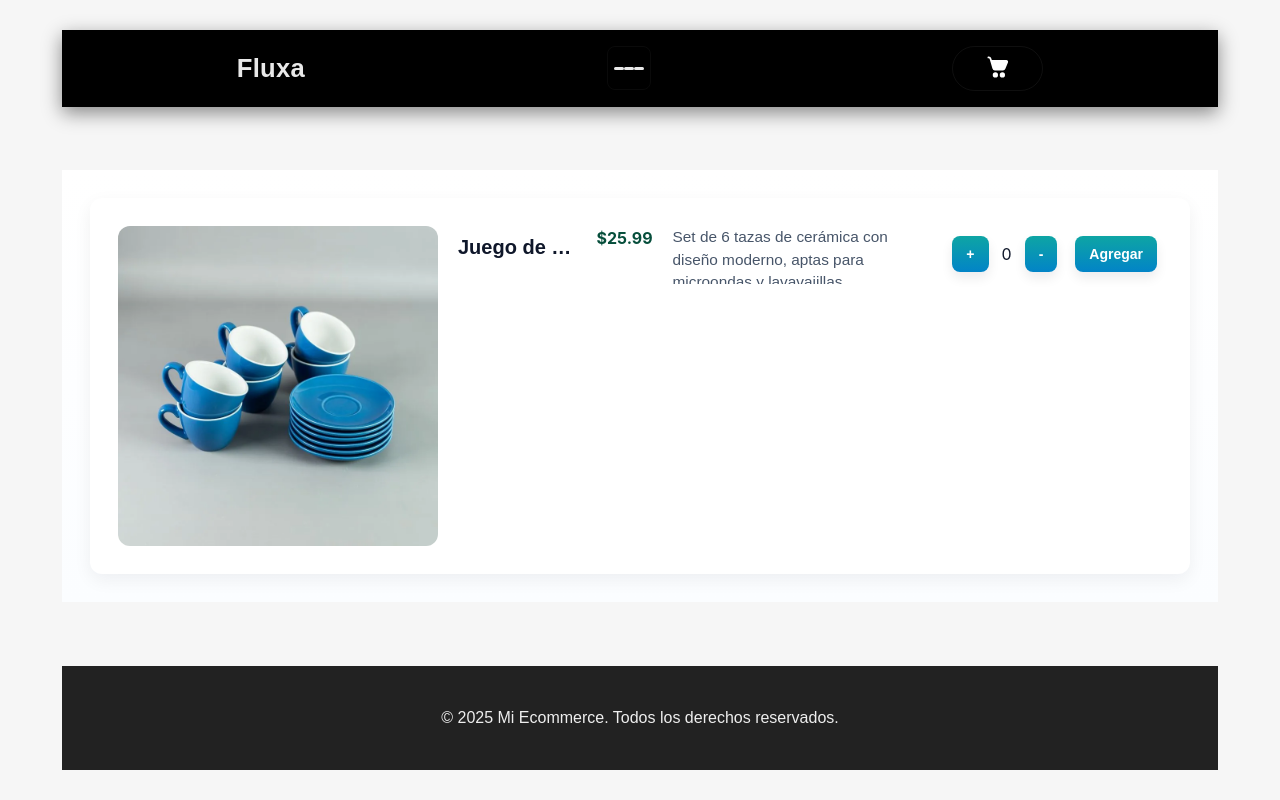
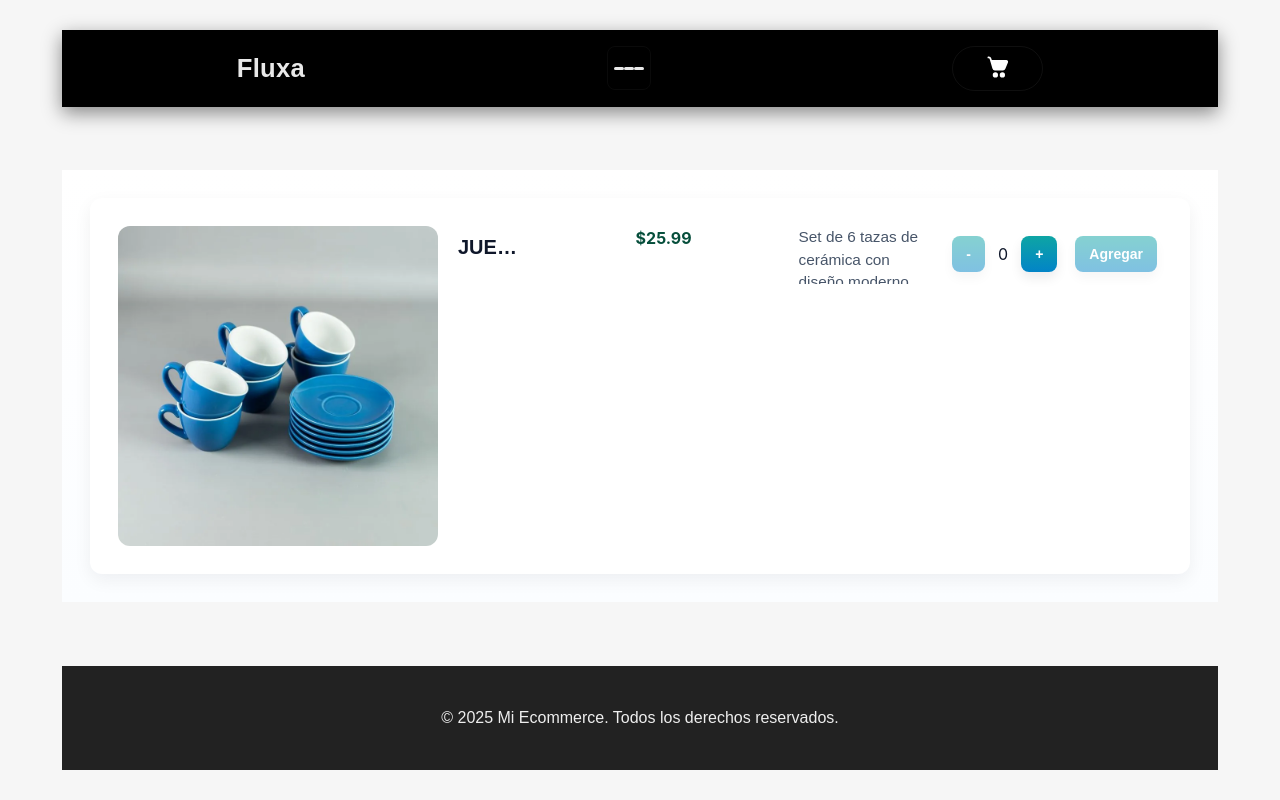
Before and after one commit to leonardoalva/proyectoBA, a React (Vite) app: page /detail/1 in a window 1280 px wide. Built offline with nearby package versions, Linux system fonts and the light colour scheme; a web font is replaced by a local one.

Commit message:
childen de itemDetail

```diff
--- a/src/components/Cart/Cart.jsx
+++ b/src/components/Cart/Cart.jsx
@@ -8,7 +8,7 @@ const Cart = () => {
   console.log("Carrito en componente Cart:", cart);
 
   const totalAmount = (cart || []).reduce((total, item) => {
-    return total + ((item?.price ?? item?.precio ?? 0) * (item?.count ?? 0));
+    return total + (item?.price ?? 0) * (item?.count ?? 0);
   }, 0);
 
   const imgSrc = (imageUrl, name) => {
@@ -20,7 +20,7 @@ const Cart = () => {
     <div className="cart">
       <h2 className="cart__title">Carrito de Compras</h2>
 
-      {(!cart || cart.length === 0) ? (
+      {!cart || cart.length === 0 ? (
         <p className="cart__empty">El carrito está vacío.</p>
       ) : (
         <ul className="cart-list">
@@ -36,14 +36,21 @@ const Cart = () => {
 
               <div className="cart-item__info">
                 <div className="cart-item__title">{item.name}</div>
-                <div className="cart-item__meta">Precio: ${item.price ?? item.precio ?? 0} × {item.count ?? 0} = ${((item?.price ?? item?.precio ?? 0) * (item?.count ?? 0)).toFixed(2)}</div>
+
+                <div className="cart-item__meta">
+                  Precio: ${item.price ?? 0} × {item.count ?? 0} = $
+                  {((item?.price ?? 0) * (item?.count ?? 0)).toFixed(2)}
+                </div>
               </div>
             </li>
           ))}
         </ul>
       )}
-
-      <div className="cart__total">Total: <span className="cart__total-amount">${totalAmount}</span></div>
+      {cart.length > 0 && (
+        <div className="cart__total">
+          Total: <span className="cart__total-amount">${totalAmount}</span>
+        </div>
+      )}
     </div>
   );
 };
--- a/src/components/Counter/Counter.jsx
+++ b/src/components/Counter/Counter.jsx
@@ -1,42 +1,37 @@
 import { useState } from "react";
 import "./Counter.css";
-import { useCart } from "../../context/useCart";
 
+function Counter({onConfirm, btnText }) {
+  const [counter, setCounter] = useState(0);
 
-function Counter({ item, onConfirm}) {
-  const [counter, setCounter] = useState(0);
-  const { agregarAlCarrito } = useCart();
-
-    const agregarItem = () => {
-
+  const confirm = () => {
     if (counter > 0) {
-      agregarAlCarrito({ ...item, count: counter });
+      onConfirm(counter);
     }
   };
 
   return (
     <div className="Counter_Container">
-
-      <button className="btn_counter" onClick={() => setCounter(counter + 1)}>
-        +
+      <button
+        className="btn_counter"
+        disabled={counter === 0}
+        onClick={() => {
+          if (counter > 0) setCounter((prev) => prev - 1);
+        }}
+      >
+        -
       </button>
-
       <p>{counter}</p>
 
       <button
         className="btn_counter"
-        onClick={() => {
-          if (counter > 0) setCounter(counter - 1);
-        }}
+        onClick={() => setCounter((prev) => prev + 1)}
       >
-        -
+        +
       </button>
 
-      <button
-        className="btn_counter"
-        onClick={() => agregarItem(item)}
-      >
-        Agregar
+      <button className="btn_counter" onClick={confirm} disabled ={counter === 0}>
+        {btnText}
       </button>
 
       {/* <button className='btn_counter' onClick={()=>setCounter(0)}>Resetear</button> */}
--- a/src/components/Item/Item.css
+++ b/src/components/Item/Item.css
@@ -32,6 +32,7 @@
   white-space: nowrap;
   overflow: hidden;
   text-overflow: ellipsis;
+  text-transform: uppercase;
 }
 
 .precio_card {
@@ -131,6 +132,31 @@
     margin-top: 6px;
 }
 
+.precio-detalle {
+    gap: 30px;
+    display: flex;
+    flex-direction: row;
+    justify-content: center;
+    align-items: center;
+    width: 100%;
+}
+
+.btn_detalle {
+    background-color: #d312fab9;
+    color: #ffffff;
+    border: none;
+    padding: 8px 12px;
+    border-radius: 6px;
+    cursor: pointer;
+    font-size: 0.9rem;
+    transition: background-color 0.14s ease;
+}
+
+.btn_detalle:hover {
+    background-color: #d312fa;
+    transition: background-color 1s ease-in;
+}
+
 @media (min-width: 600px) {
     .card { padding: 14px; }
     .imagen_card { height: 220px; border-radius: 12px; }
--- a/src/components/Item/Item.jsx
+++ b/src/components/Item/Item.jsx
@@ -1,12 +1,13 @@
-import { Children } from "react";
 import Counter from "../Counter/Counter";
 import { Link, useLocation } from "react-router-dom";
 import "./Item.css";
 import React from "react";
+import { useCart } from "../../context/useCart";
 
-const Item = ({ id, name, price, description, imageUrl }) => {
+const Item = ({ id, name, price, description, imageUrl, children }) => {
   // Obtener la ubicación actual para condicionales de renderizado
   const location = useLocation();
+  const { agregarAlCarrito } = useCart();
 
   // Mostrar el enlace de detalle solo si no estamos ya en la página de detalle
   const showDetailLink = !location.pathname.startsWith("/detail");
@@ -20,26 +21,40 @@ const Item = ({ id, name, price, description, imageUrl }) => {
 
   return (
     <article className="card">
-
-      <img className="imagen_card"
+      <img
+        className="imagen_card"
         // Manejo de la ruta de la imagen
         src={imgSrc}
-      alt={description || name} />
-
+        alt={description || name}
+      />
 
       <h3 className="nombre_card">{name}</h3>
+      <div className="precio-detalle">
         <span className="precio_card">${price}</span>
-      <p className="descripcion_card">{description}</p>
-
-      {// Mostrar el botón de detalle solo si corresponde
+        {
+          // Mostrar el botón de detalle solo si corresponde
         }
         {showDetailLink && (
           <Link to={`/detail/${id}`} className="boton_detalle">
             <button className="btn_detalle">Ver detalle</button>
           </Link>
         )}
+      </div>
+      <p className="descripcion_card">{description}</p>
 
-      <Counter item={{ id, name, price, description, imageUrl }} />
+
+{/*  Si se pasan children, renderizarlos; si no, renderizar el Counter */}
+
+      {children ? (
+        children
+      ) : (
+        <Counter
+          btnText="Agregar"
+          onConfirm={(quantity) =>
+            agregarAlCarrito({ id, name, price, description, imageUrl, count: quantity })
+          }
+        />
+      )}
     </article>
   );
 };
--- a/src/components/ItemDetail/ItemDetail.jsx
+++ b/src/components/ItemDetail/ItemDetail.jsx
@@ -1,7 +1,17 @@
 import Item from '/src/components/Item/Item';
 import Counter from '/src/components/Counter/Counter';
+import { useCart } from "../../context/useCart";
+import React from "react";
+import "./ItemDetail.css";
 
 const ItemDetail = ({ detail }) => {
+  const {agregarAlCarrito} = useCart();
+
+  const handleAdd = (quantity) => {
+    agregarAlCarrito({ ...detail, count: quantity });
+  }
+
+
   return (
 
 
@@ -9,7 +19,9 @@ const ItemDetail = ({ detail }) => {
     //en Item y dejar como estaba el ItemList, sin modificaciones
 
     <Item {...detail}>
-      <Counter item={detail} onConfirm={() => console.log("Item agregado al carrito")} />
+      <Counter btnText="Agregar" onConfirm={handleAdd}  />
+
+      {/* <Counter item={detail} btnText="Agregar" onClick={() => agregarAlCarrito(detail)}  /> */}
     </Item>
   );
 };
--- a/src/context/CartProvider.jsx
+++ b/src/context/CartProvider.jsx
@@ -10,8 +10,9 @@ function CartProvider({ children }) {
   const agregarAlCarrito = (prod) => {
     if (!prod) return; // proteger contra llamadas con undefined
 
-    const prodCount = prod.count ?? 1; // por defecto 1 si no viene
-    const prodWithCount = { ...prod, count: prodCount };
+  const prodCount = prod.count ?? 1; // por defecto 1 si no viene
+
+  const prodWithCount = { ...prod, count: prodCount, price: prod.price ?? 0 };
     // Verifica si el producto ya está en el carrito
     const isInCart = carrito.some(
       (item) => item && item.id === prodWithCount.id
@@ -37,7 +38,6 @@ function CartProvider({ children }) {
       setCarrito([...carrito, prodWithCount]);
     }
 
-    // El logging se hace en el useEffect para reflejar el estado actualizado
     Swal.fire({
       title: "¡Producto agregado!",
       icon: "success",
@@ -58,7 +58,7 @@ function CartProvider({ children }) {
 
   const getTotal = () => {
     return carrito.reduce(
-      (acc, prod) => acc + (prod?.count ?? 0) * (prod?.precio ?? 0),
+      (acc, prod) => acc + (prod?.count ?? 0) * (prod?.price ?? 0),
       0
     );
   };
```
Lines whose indentation alone changed are shown as unchanged.
